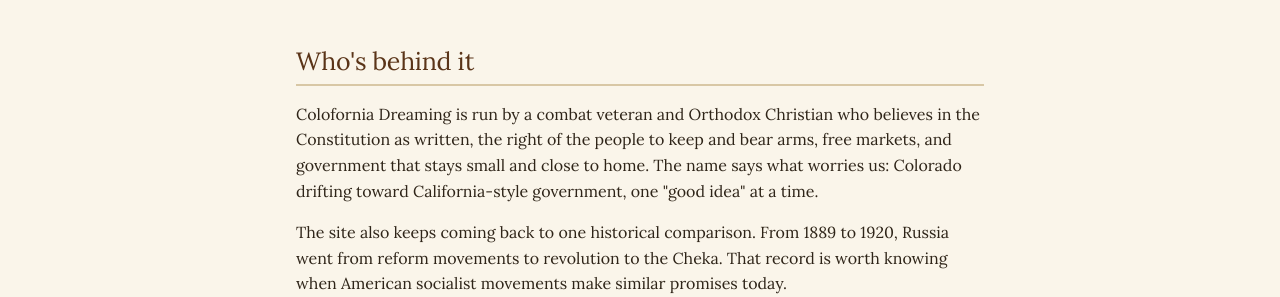
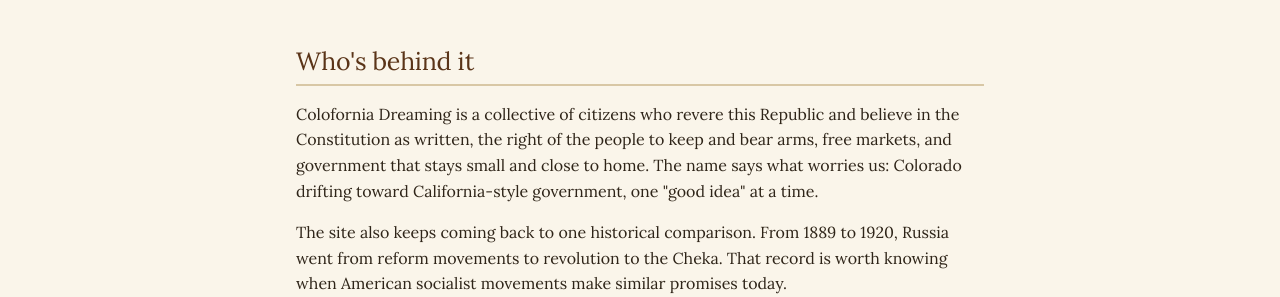
Before and after one commit to CDCR4440/ColoforniaDreaming-info, an MkDocs documentation site: the page built from docs/about.md, in a window 1280 px wide and 900 px high. Shown: the part 275-572 px from the top of the window. Built offline with MkDocs 1.6.1 and Material for MkDocs 9.7.7, drawn with Linux system fonts in a browser that asks for light colours.

Commit message:
Describe Colofornia Dreaming as a collective on the About page.
Co-authored-by: CDCR4440 <CDCR4440@users.noreply.github.com>

```diff
--- a/docs/about.md
+++ b/docs/about.md
@@ -8,7 +8,7 @@ title: About
 
 ## Who's behind it
 
-Colofornia Dreaming is run by a combat veteran and Orthodox Christian who believes in the Constitution as written, the right of the people to keep and bear arms, free markets, and government that stays small and close to home. The name says what worries us: Colorado drifting toward California-style government, one "good idea" at a time.
+Colofornia Dreaming is a collective of citizens who revere this Republic and believe in the Constitution as written, the right of the people to keep and bear arms, free markets, and government that stays small and close to home. The name says what worries us: Colorado drifting toward California-style government, one "good idea" at a time.
 
 The site also keeps coming back to one historical comparison. From 1889 to 1920, Russia went from reform movements to revolution to the Cheka. That record is worth knowing when American socialist movements make similar promises today.
 
```
